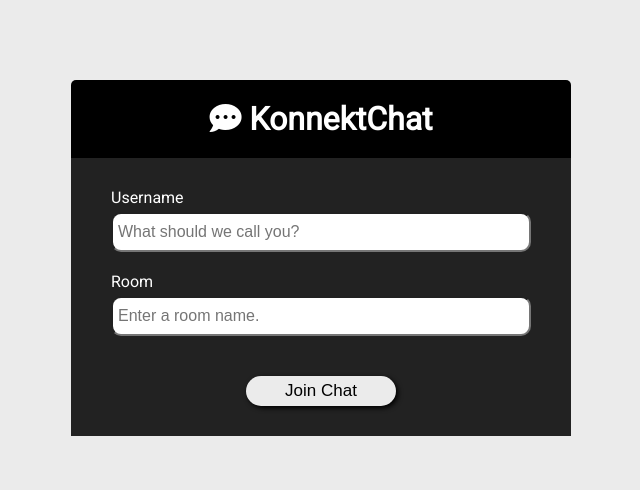
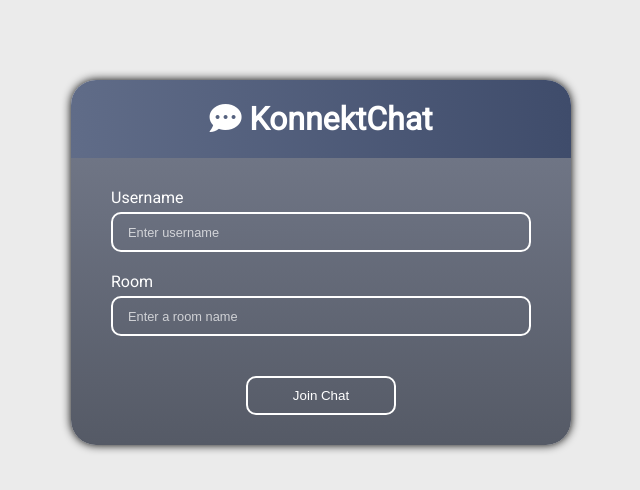
Before and after one commit to mosman-dev/konnekt-chat, a website: page public/index.html in a window 1280 px wide. Shown: the whole page, without its empty margins (319-959 px from the left). Drawn offline with Linux system fonts and the light colour scheme.

Commit message:
ui design update

```diff
--- a/public/css/styles.css
+++ b/public/css/styles.css
@@ -1,8 +1,8 @@
 @import url('https://fonts.googleapis.com/css?family=Roboto&display=swap');
 
 :root {
-	--dark-color-a: #000;
-	--dark-color-b: #222222;
+	--dcx: linear-gradient(to right, #606c88, #3f4c6b);
+	--dcx2: linear-gradient(to bottom, #6f7585, #555a66);
 	--light-color: #ebebeb;
 	--success-color: #5cb85c;
 	--error-color: #d9534f;
@@ -32,11 +32,22 @@ a {
 .btn {
 	cursor: pointer;
 	padding: 5px 15px;
-	background: var(--light-color);
-	color: var(--dark-color-a);
-	border: 0;
-	border-radius: 15px;
-	font-size: 17px;
+	background: transparent;
+	border-radius: 10px;
+	border: 2px solid #fff;
+	transition: 0.5s;
+	color: #fff;
+	outline: none;
+}
+
+.btn:hover {
+	background-color: #fff;
+	color: #000;
+}
+
+.btn:active {
+	background-color: #fff;
+	transform: scale(0.95);
 }
 
 /* Chat */
@@ -46,13 +57,15 @@ a {
 	background: #fff;
 	margin: 30px auto;
 	overflow: hidden;
+	border-radius: 25px;
+	box-shadow: 0px 0px 10px #000;
 }
 
 .chat-header {
-	background: var(--dark-color-a);
+	background: var(--dcx);
 	color: #fff;
-	border-top-left-radius: 5px;
-	border-top-right-radius: 5px;
+	border-top-left-radius: 25px;
+	border-top-right-radius: 25px;
 	padding: 15px;
 	display: flex;
 	align-items: center;
@@ -65,7 +78,7 @@ a {
 }
 
 .chat-sidebar {
-	background: var(--dark-color-b);
+	background: var(--dcx2);
 	color: #fff;
 	padding: 20px 20px 60px;
 	overflow-y: scroll;
@@ -113,7 +126,7 @@ a {
 
 .chat-form-container {
 	padding: 20px 30px;
-	background-color: var(--dark-color-a);
+	background: var(--dcx);
 }
 
 .chat-form-container form {
@@ -122,10 +135,20 @@ a {
 
 .chat-form-container input[type='text'] {
 	font-size: 16px;
-	padding: 5px;
+	padding: 15px;
 	height: 40px;
 	flex: 1;
 	border-radius: 10px;
+	background: transparent;
+	border: 2px solid #fff;
+	outline: none;
+	color: #fff;
+}
+
+.chat-form-container input::placeholder {
+	color: #fff;
+	font-size: 0.8em;
+	opacity: 0.7;
 }
 
 .send {
@@ -139,17 +162,24 @@ a {
 	color: #fff;
 }
 
+.join-box {
+	box-shadow: 0px 0px 10px #000;
+	border-radius: 25px;
+}
+
 .join-header {
 	text-align: center;
 	padding: 20px;
-	background: var(--dark-color-a);
-	border-top-left-radius: 5px;
-	border-top-right-radius: 5px;
+	background: var(--dcx);
+	border-top-left-radius: 25px;
+	border-top-right-radius: 25px;
 }
 
 .join-main {
 	padding: 30px 40px;
-	background: var(--dark-color-b);
+	background: var(--dcx2);
+	border-bottom-left-radius: 25px;
+	border-bottom-right-radius: 25px;
 }
 
 .join-main p {
@@ -167,10 +197,20 @@ a {
 
 .join-main input[type='text'] {
 	font-size: 16px;
-	padding: 5px;
+	padding: 15px;
 	height: 40px;
 	width: 100%;
 	border-radius: 10px;
+	background: transparent;
+	border: 2px solid #fff;
+	outline: none;
+	color: #fff;
+}
+
+.join-main input::placeholder {
+	color: #fff;
+	font-size: 0.8em;
+	opacity: 0.7;
 }
 
 .join-main select {
@@ -191,16 +231,7 @@ a {
 }
 
 .btn-container .btn {
-	box-shadow: 2px 2px 5px #000;
-}
-
-.btn-container .btn:hover {
-	background-color: #fff;
-}
-
-.btn-container .btn:active {
-	background-color: #fff;
-	box-shadow: unset;
+	padding: 10px;
 }
 
 @media (max-width: 700px) {
--- a/public/index.html
+++ b/public/index.html
@@ -1,8 +1,8 @@
 <!DOCTYPE html>
 <html lang="en">
 	<head>
-    <meta charset="UTF-8">
-    <meta name="viewport" content="width=device-width, initial-scale=1.0">
+		<meta charset="UTF-8" />
+		<meta name="viewport" content="width=device-width, initial-scale=1.0" />
 		<link
 			rel="stylesheet"
 			href="https://cdnjs.cloudflare.com/ajax/libs/font-awesome/5.12.1/css/all.min.css"
@@ -13,11 +13,11 @@
 		<title>KonnektChat</title>
 	</head>
 	<body>
-
 		<div class="join-container">
-        <header class="join-header">
+			<div class="join-box">
+				<div class="join-header">
 					<h1><i class="fas fa-comment-dots"></i> KonnektChat</h1>
-        </header>
+				</div>
 				<main class="join-main">
 					<form action="chat.html">
 						<div class="form-control">
@@ -26,30 +26,25 @@
 								type="text"
 								name="username"
 								id="username"
-                        placeholder="What should we call you?"
+								placeholder="Enter username"
 								required
 							/>
 						</div>
 						<div class="form-control">
 							<label for="room">Room</label>
-                    <input type='text' placeholder='Enter a room name.' name='room' id='room'>
+							<input
+								type="text"
+								placeholder="Enter a room name"
+								name="room"
+								id="room"
+							/>
 						</div>
-                <div class='btn-container'><button type="submit" class="btn">Join Chat</button></div>
+						<div class="btn-container">
+							<button type="submit" class="btn">Join Chat</button>
+						</div>
 					</form>
 				</main>
 			</div>
-
+		</div>
 	</body>
 </html>
-
-
-<!--
-               <select name="room" id="room">
-                        <option value="JavaScript">JavaScript</option>
-                        <option value="Python">Python</option>
-                        <option value="PHP">PHP</option>
-                        <option value="C#">C#</option>
-                        <option value="Ruby">Ruby</option>
-                        <option value="Java">Java</option>
-                    </select>
--->
```
Also changed, not shown: public/chat.html (+12 -7 lines), 1 other file. Lines whose indentation alone changed are shown as unchanged.
